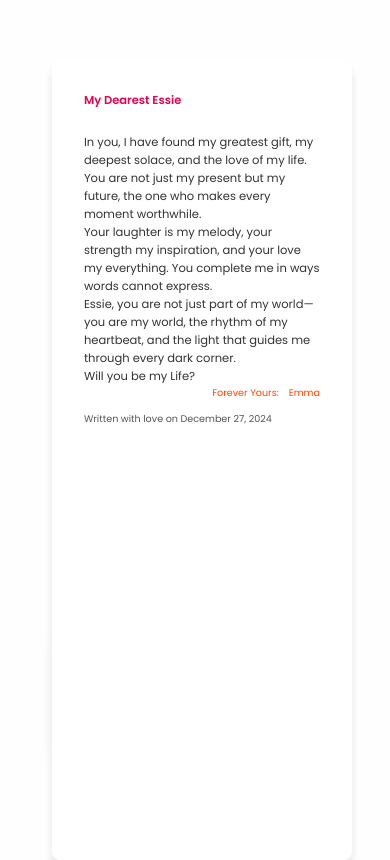
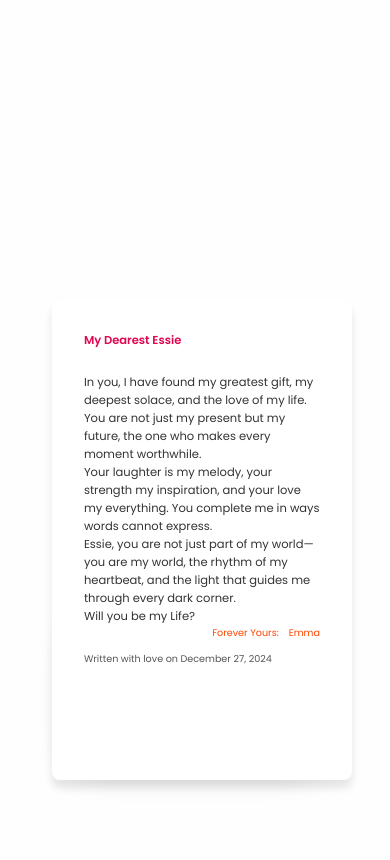
Before and after one commit to LianEmma/Nes, a plain HTML site: page index.html in a window 390 px wide. Both pictures are taken after a click on the button 195 px from the left and 699 px from the top of the page. Drawn offline with Linux system fonts and the light colour scheme.

Commit message:
Love height

```diff
--- a/style.css
+++ b/style.css
@@ -214,7 +214,7 @@ html, body {
     }
 
     .wrapper.open .letter{
-        height: 400px;
+        height: 240px;
     }
 
     .heart {
```
